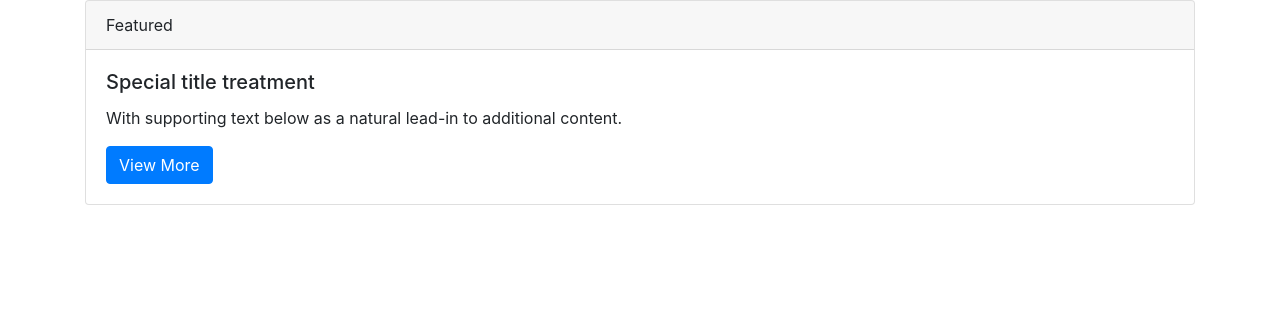
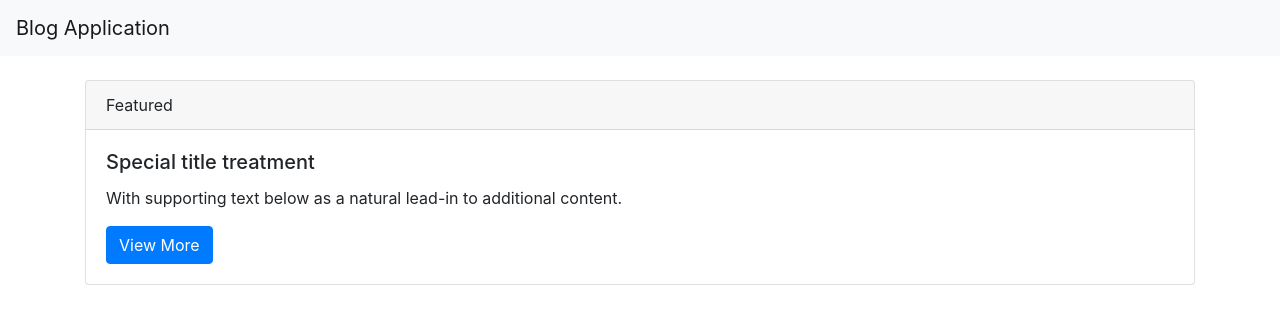
Before and after one commit to ahmadx16/blog_app_react, a React (Create React App) app: page / in a window 1280 px wide. Shown: the top 324 px of the page. Built offline with nearby package versions, Linux system fonts and the light colour scheme.

Commit message:
add navbar

```diff
--- a/src/App.tsx
+++ b/src/App.tsx
@@ -5,17 +5,19 @@
 
 import Home from "./pages/Home";
 import BlogDetail from "./pages/BlogDetail";
+import Navbar from "./components/Navbar/Navbar";
 import { blogReducer } from "./reducers";
 
 function App() {
   const blogStore = createStore(
     blogReducer,
-    (window as any).__REDUX_DEVTOOLS_EXTENSION__ && (window as any).__REDUX_DEVTOOLS_EXTENSION__()
+    (window as any).__REDUX_DEVTOOLS_EXTENSION__ &&
+      (window as any).__REDUX_DEVTOOLS_EXTENSION__()
   );
 
   return (
-    <div>
     <Provider store={blogStore}>
+      <Navbar />
       <Router>
         <Switch>
           <Route exact path="/" component={Home} />
@@ -23,7 +25,6 @@
         </Switch>
       </Router>
     </Provider>
-    </div>
   );
 }
 
--- a/src/components/BlogList/BlogList.tsx
+++ b/src/components/BlogList/BlogList.tsx
@@ -4,7 +4,7 @@
 const BlogList = () => {
 
     return (
-        <div className="container">
+        <div className="container mt-4">
             <BlogCard/>
         </div>
     )
--- /dev/null
+++ b/src/components/Navbar/Navbar.tsx
@@ -0,0 +1,13 @@
+import React from "react";
+
+export const Navbar = () => {
+  return (
+    <div>
+            <nav className="navbar navbar-light bg-light">
+                <a className="navbar-brand" href="/">Blog Application</a>
+            </nav>
+        </div>
+    )
+};
+
+export default Navbar;
```
Lines whose indentation alone changed are shown as unchanged.
